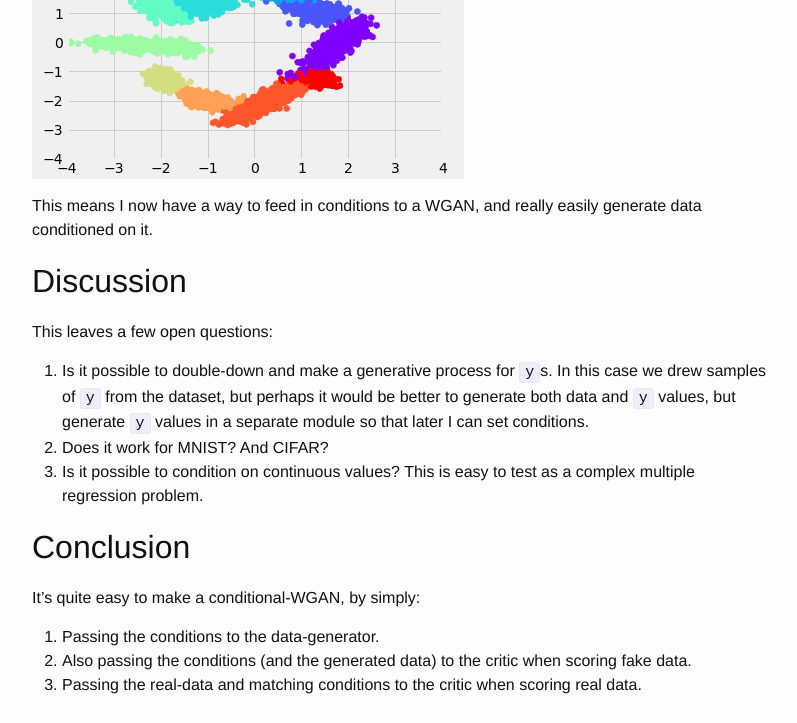
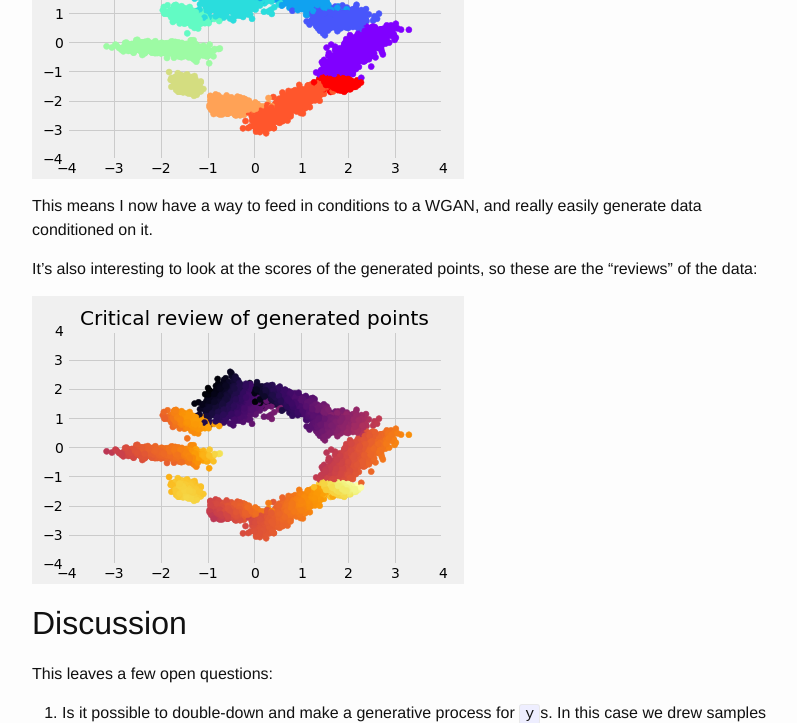
Before and after one commit to ririw/ririw.github.io, a Jekyll site: the page built from _posts/2017-07-23-conditional-wasserstein-gan.markdown, in a window 1280 px wide and 900 px high, scrolled down 3132 px, cut to the strip 0-723 px from the top of the window. Shown: the whole strip, without its empty margins (238-1035 px from the left). Built offline with Jekyll 4.4.1, drawn with Linux system fonts in a browser that asks for light colours.

Commit message:
post update

```diff
--- a/_posts/2017-07-23-conditional-wasserstein-gan.markdown
+++ b/_posts/2017-07-23-conditional-wasserstein-gan.markdown
@@ -102,6 +102,10 @@ And the classes of the data:
 
 This means I now have a way to feed in conditions to a WGAN, and really easily generate data conditioned on it.
 
+It's also interesting to look at the scores of the generated points, so these are the "reviews" of the data:
+
+![]({{site_url}}/assets/conditional-wasserstein-gans/plots/points_scores_30000.png)
+
 ## Discussion
 
 This leaves a few open questions:
```
Also changed, not shown: assets/conditional-wasserstein-gans/plots/points_actual_30000.png, assets/conditional-wasserstein-gans/plots/points_classes_30000.png, assets/conditional-wasserstein-gans/plots/points_scores_30000.png, assets/conditional-wasserstein-gans/plots/real.png, 1 other file.
